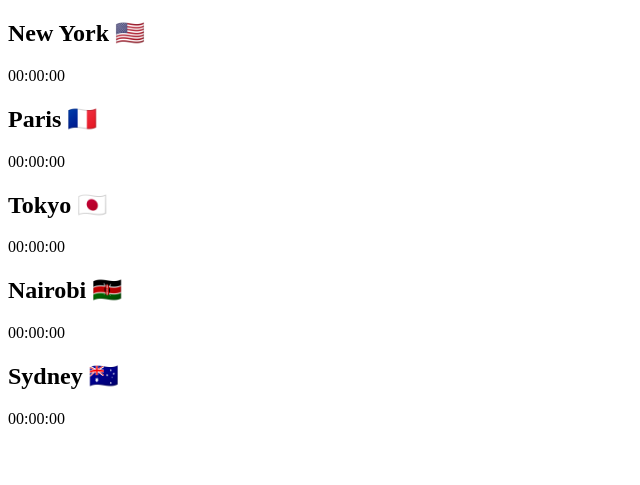
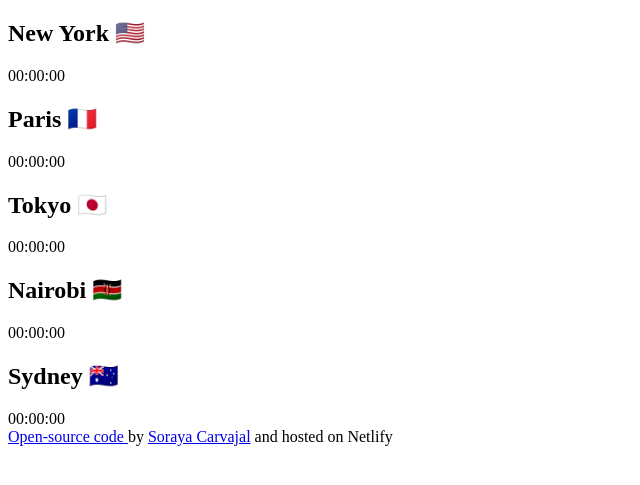
Before and after one commit to icuestiona/world-clock-, a plain HTML site: page index.html in a window 1280 px wide. Shown: the part 61-546 px from the top of the page, without its empty margins (0-640 px from the left). Drawn offline with Linux system fonts and the light colour scheme; files whose address does not match are found by name.

Commit message:
Footer added

```diff
--- a/index.html
+++ b/index.html
@@ -38,6 +38,23 @@
         </section>
       </div>
     </div>
+    <div className="footer">
+      <a
+        href="https://github.com/icuestiona/vanilla-weather-app"
+        target="_blank"
+        rel="noreferrer"
+      >
+        Open-source code
+      </a>
+      by
+      <a
+        href="https://es.linkedin.com/in/sorayacarvajal"
+        target="_blank"
+        rel="noreferrer"
+        >Soraya Carvajal</a
+      >
+      and hosted on Netlify
+    </div>
     <script src="src/index.js"></script>
   </body>
 </html>
```
